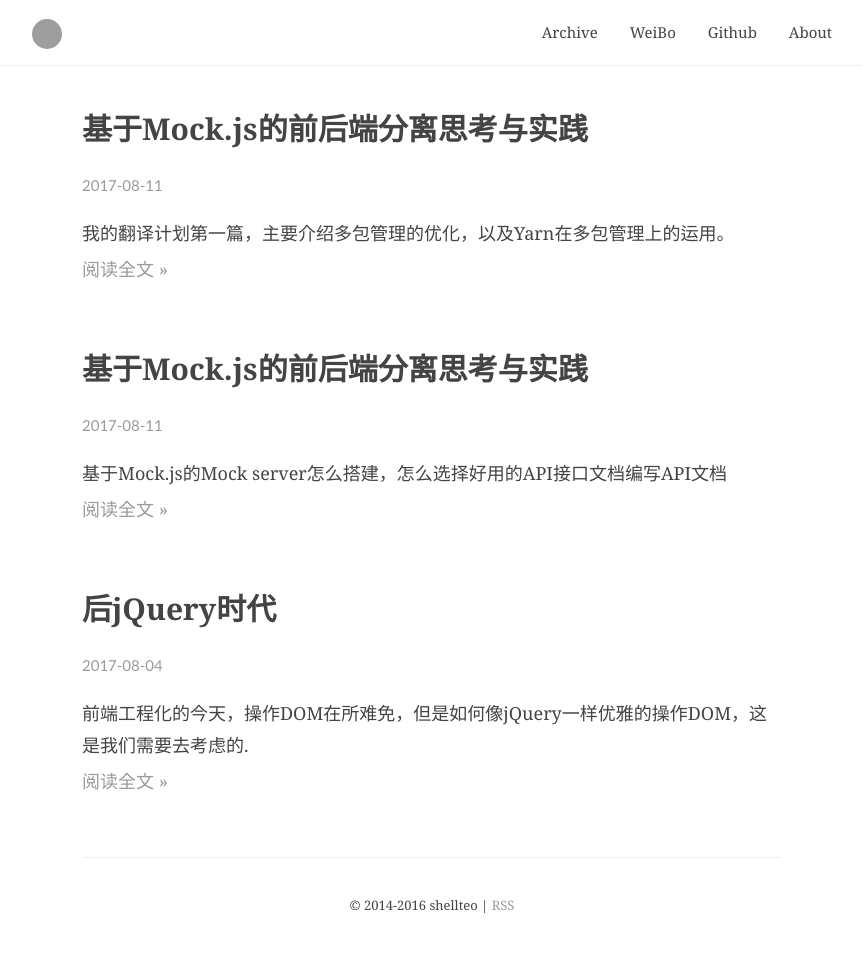
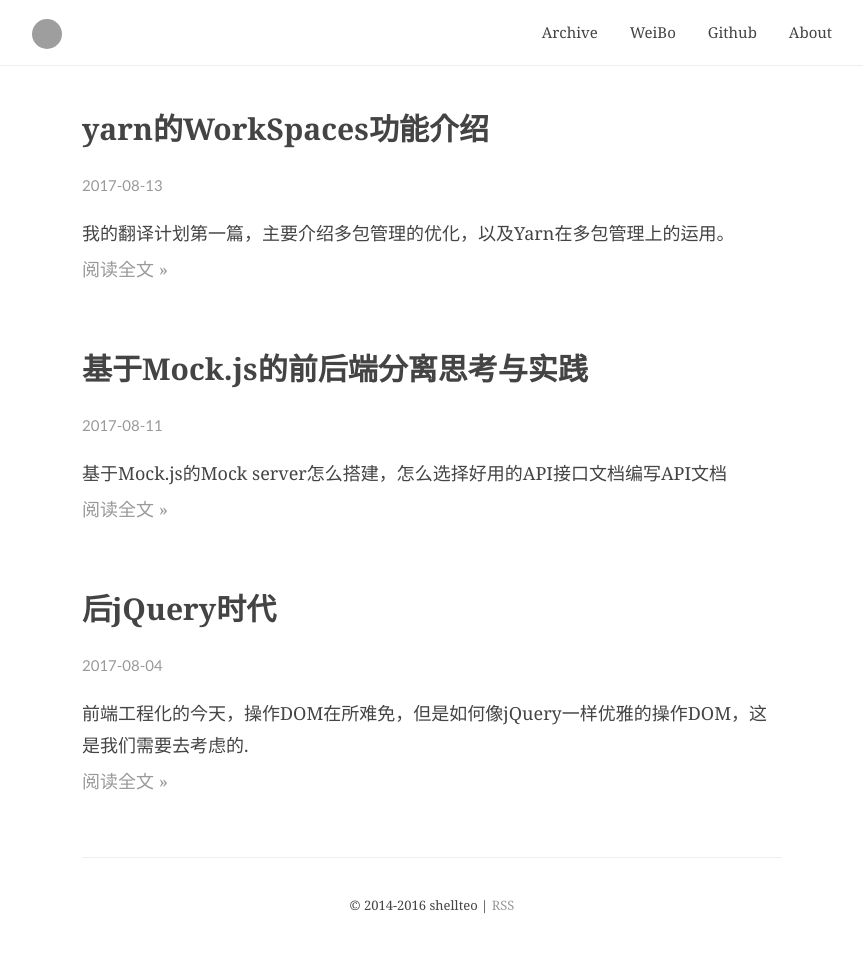
Before and after one commit to shellteo/shellteo.github.io, a Jekyll site: the page built from index.html, in a window 1280 px wide. Shown: the whole page, without its empty margins (208-1071 px from the left). Built offline with Jekyll 4.4.1, drawn with Linux system fonts in a browser that asks for light colours; comment, search, counter and statistics services are not loaded; grey boxes are pictures that could not be loaded.

Commit message:
添加文章

```diff
--- a/_posts/2017-08-13-worksapces-in-yarn.markdown
+++ b/_posts/2017-08-13-worksapces-in-yarn.markdown
@@ -1,8 +1,8 @@
 ---
 layout: post
-title:  "基于Mock.js的前后端分离思考与实践"
-date:   2017-08-11
-categories: Mock.js
+title:  "yarn的WorkSpaces功能介绍"
+date:   2017-08-13
+categories: yarn
 author: 张翔
 location: ShangHai, China
 cover: "https://mmbiz.qlogo.cn/mmbiz_png/C5rBNNe9HlW3icVU6BccOxBRHxHkPyy5M12Hd1vqoOftQe8yZU3eHgtAmpsdtQQgwrlpNhs6Qia1Yr2S8hQMgctg/640?wx_fmt=png"
```
